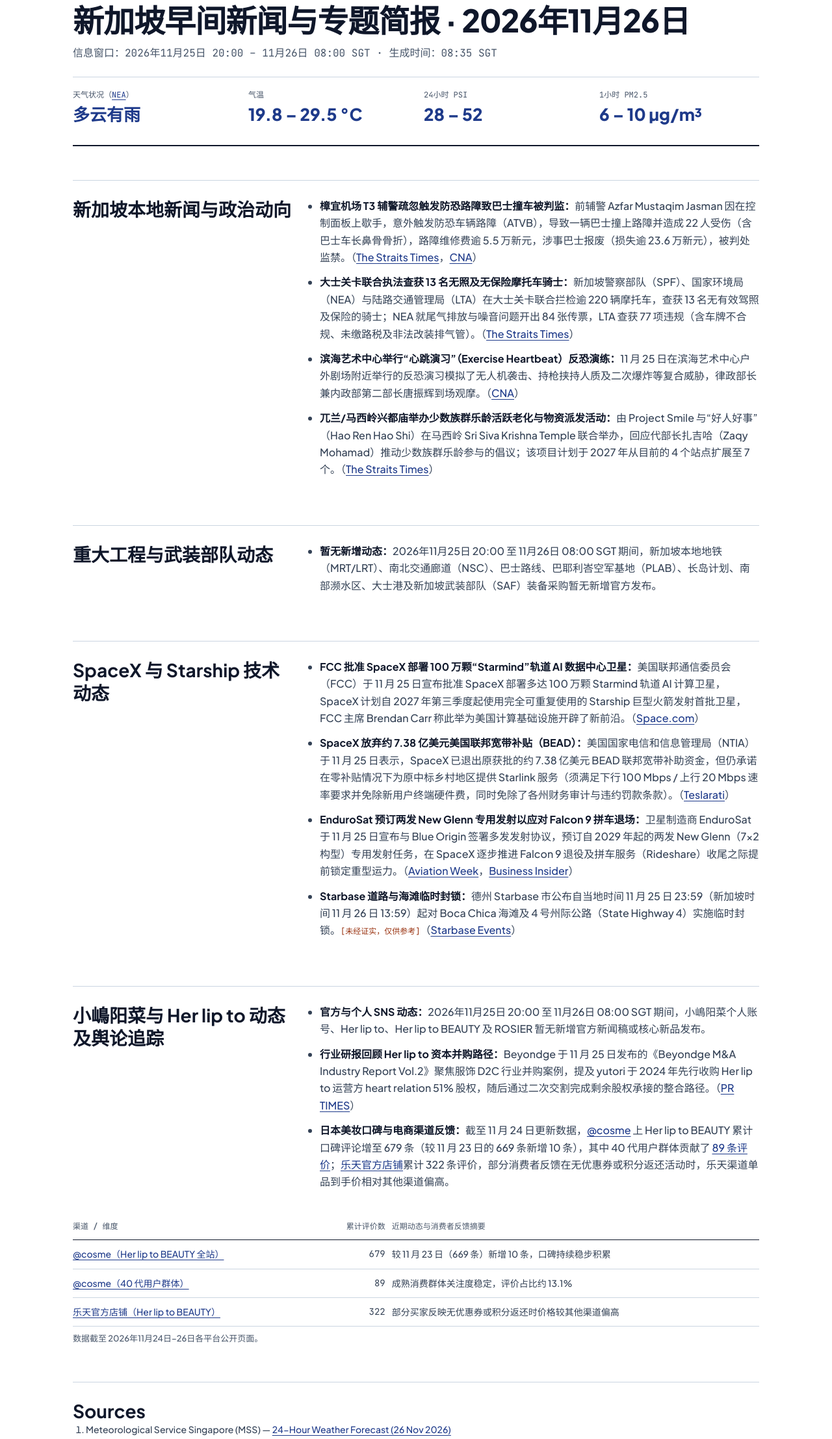
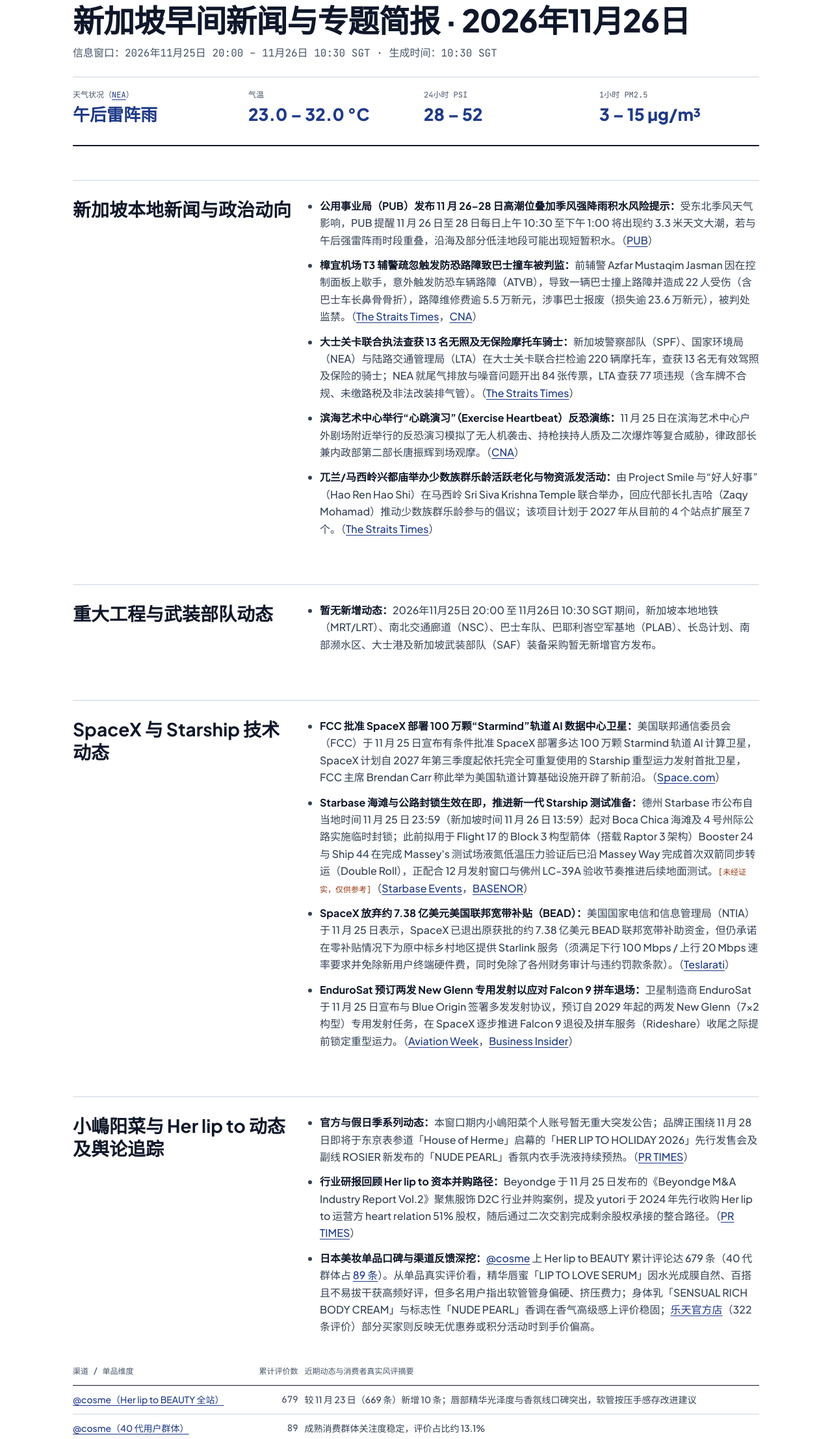
Before and after one commit to jonathanzhuxh/daily-brief, a plain HTML site: page index.html in a window 1280 px wide. Shown: the part 53-2267 px from the top of the page at 65% size. Drawn offline with Linux system fonts and the light colour scheme.

Commit message:
chore(brief): update 2026-11-26 morning brief (test run)

```diff
--- a/index.html
+++ b/index.html
@@ -223,15 +223,15 @@ tr.totals td {
 <main class="page">
   <header class="hero">
     <h1>新加坡早间新闻与专题简报 · 2026年11月26日</h1>
-    <p class="deck">信息窗口：2026年11月25日 20:00 – 11月26日 08:00 SGT · 生成时间：08:35 SGT</p>
+    <p class="deck">信息窗口：2026年11月25日 20:00 – 11月26日 10:30 SGT · 生成时间：10:30 SGT</p>
     <div class="weather-strip">
       <div>
         <div class="metric-label">天气状况（<a href="https://www.nea.gov.sg/" target="_blank" rel="noopener noreferrer">NEA</a>）</div>
-        <div class="metric-val">多云有雨</div>
+        <div class="metric-val">午后雷阵雨</div>
       </div>
       <div>
         <div class="metric-label">气温</div>
-        <div class="metric-val">19.8 – 29.5 °C</div>
+        <div class="metric-val">23.0 – 32.0 °C</div>
       </div>
       <div>
         <div class="metric-label">24小时 PSI</div>
@@ -239,7 +239,7 @@ tr.totals td {
       </div>
       <div>
         <div class="metric-label">1小时 PM2.5</div>
-        <div class="metric-val">6 – 10 µg/m³</div>
+        <div class="metric-val">3 – 15 µg/m³</div>
       </div>
     </div>
   </header>
@@ -250,6 +250,7 @@ tr.totals td {
     </div>
     <div class="col-right">
       <ul>
+        <li><strong>公用事业局（PUB）发布 11 月 26–28 日高潮位叠加季风强降雨积水风险提示：</strong>受东北季风天气影响，PUB 提醒 11 月 26 日至 28 日每日上午 10:30 至下午 1:00 将出现约 3.3 米天文大潮，若与午后强雷阵雨时段重叠，沿海及部分低洼地段可能出现短暂积水。（<a href="https://www.pub.gov.sg/Resources/News-Room/PressReleases/2026/11/Northeast-monsoon-Increased-flood-risks-during-high-tide-events" target="_blank" rel="noopener noreferrer">PUB</a>）</li>
         <li><strong>樟宜机场 T3 辅警疏忽触发防恐路障致巴士撞车被判监：</strong>前辅警 Azfar Mustaqim Jasman 因在控制面板上歇手，意外触发防恐车辆路障（ATVB），导致一辆巴士撞上路障并造成 22 人受伤（含巴士车长鼻骨骨折），路障维修费逾 5.5 万新元，涉事巴士报废（损失逾 23.6 万新元），被判处监禁。（<a href="https://www.straitstimes.com/singapore/courts-crime/jail-for-auxiliary-cop-who-caused-bus-to-collide-into-barrier-at-changi-airport-t3-injuring-22?ai-allowed=1" target="_blank" rel="noopener noreferrer">The Straits Times</a>，<a href="https://www.channelnewsasia.com/singapore/auxiliary-police-officer-jailed-barrier-changi-airport-6580521" target="_blank" rel="noopener noreferrer">CNA</a>）</li>
         <li><strong>大士关卡联合执法查获 13 名无照及无保险摩托车骑士：</strong>新加坡警察部队（SPF）、国家环境局（NEA）与陆路交通管理局（LTA）在大士关卡联合拦检逾 220 辆摩托车，查获 13 名无有效驾照及保险的骑士；NEA 就尾气排放与噪音问题开出 84 张传票，LTA 查获 77 项违规（含车牌不合规、未缴路税及非法改装排气管）。（<a href="https://www.straitstimes.com/singapore/13-unlicensed-uninsured-motorcyclists-caught-after-checks-at-tuas-checkpoint?ai-allowed=1" target="_blank" rel="noopener noreferrer">The Straits Times</a>）</li>
         <li><strong>滨海艺术中心举行“心跳演习”（Exercise Heartbeat）反恐演练：</strong>11 月 25 日在滨海艺术中心户外剧场附近举行的反恐演习模拟了无人机袭击、持枪挟持人质及二次爆炸等复合威胁，律政部长兼内政部第二部长唐振辉到场观摩。（<a href="https://www.channelnewsasia.com/singapore/counterterrorism-exercise-heartbeat-police-esplanade-6578731" target="_blank" rel="noopener noreferrer">CNA</a>）</li>
@@ -264,7 +265,7 @@ tr.totals td {
     </div>
     <div class="col-right">
       <ul>
-        <li><strong>暂无新增动态：</strong>2026年11月25日 20:00 至 11月26日 08:00 SGT 期间，新加坡本地地铁（MRT/LRT）、南北交通廊道（NSC）、巴士路线、巴耶利峇空军基地（PLAB）、长岛计划、南部濒水区、大士港及新加坡武装部队（SAF）装备采购暂无新增官方发布。</li>
+        <li><strong>暂无新增动态：</strong>2026年11月25日 20:00 至 11月26日 10:30 SGT 期间，新加坡本地地铁（MRT/LRT）、南北交通廊道（NSC）、巴士车队、巴耶利峇空军基地（PLAB）、长岛计划、南部濒水区、大士港及新加坡武装部队（SAF）装备采购暂无新增官方发布。</li>
       </ul>
     </div>
   </section>
@@ -275,10 +276,10 @@ tr.totals td {
     </div>
     <div class="col-right">
       <ul>
-        <li><strong>FCC 批准 SpaceX 部署 100 万颗“Starmind”轨道 AI 数据中心卫星：</strong>美国联邦通信委员会（FCC）于 11 月 25 日宣布批准 SpaceX 部署多达 100 万颗 Starmind 轨道 AI 计算卫星，SpaceX 计划自 2027 年第三季度起使用完全可重复使用的 Starship 巨型火箭发射首批卫星，FCC 主席 Brendan Carr 称此举为美国计算基础设施开辟了新前沿。（<a href="https://www.space.com/space-exploration/launches-spacecraft/green-light-for-starmind-spacex-gets-approval-to-deploy-1-million-ai-satellites" target="_blank" rel="noopener noreferrer">Space.com</a>）</li>
+        <li><strong>FCC 批准 SpaceX 部署 100 万颗“Starmind”轨道 AI 数据中心卫星：</strong>美国联邦通信委员会（FCC）于 11 月 25 日宣布有条件批准 SpaceX 部署多达 100 万颗 Starmind 轨道 AI 计算卫星，SpaceX 计划自 2027 年第三季度起依托完全可重复使用的 Starship 重型运力发射首批卫星，FCC 主席 Brendan Carr 称此举为美国轨道计算基础设施开辟了新前沿。（<a href="https://www.space.com/space-exploration/launches-spacecraft/green-light-for-starmind-spacex-gets-approval-to-deploy-1-million-ai-satellites" target="_blank" rel="noopener noreferrer">Space.com</a>）</li>
+        <li><strong>Starbase 海滩与公路封锁生效在即，推进新一代 Starship 测试准备：</strong>德州 Starbase 市公布自当地时间 11 月 25 日 23:59（新加坡时间 11 月 26 日 13:59）起对 Boca Chica 海滩及 4 号州际公路实施临时封锁；此前拟用于 Flight 17 的 Block 3 构型箭体（搭载 Raptor 3 架构）Booster 24 与 Ship 44 在完成 Massey's 测试场液氮低温压力验证后已沿 Massey Way 完成首次双箭同步转运（Double Roll），正配合 12 月发射窗口与佛州 LC-39A 验收节奏推进后续地面测试。<span class="tag-unverified">[未经证实，仅供参考]</span>（<a href="https://www.starbaseevents.com/news" target="_blank" rel="noopener noreferrer">Starbase Events</a>，<a href="https://www.basenor.com/blogs/news/starship-flight-17-pad-39a-debut-and-what-comes-next" target="_blank" rel="noopener noreferrer">BASENOR</a>）</li>
         <li><strong>SpaceX 放弃约 7.38 亿美元美国联邦宽带补贴（BEAD）：</strong>美国国家电信和信息管理局（NTIA）于 11 月 25 日表示，SpaceX 已退出原获批的约 7.38 亿美元 BEAD 联邦宽带补助资金，但仍承诺在零补贴情况下为原中标乡村地区提供 Starlink 服务（须满足下行 100 Mbps / 上行 20 Mbps 速率要求并免除新用户终端硬件费，同时免除了各州财务审计与违约罚款条款）。（<a href="https://www.teslarati.com/spacex-starlink-rejects-fed-subsidy/" target="_blank" rel="noopener noreferrer">Teslarati</a>）</li>
         <li><strong>EnduroSat 预订两发 New Glenn 专用发射以应对 Falcon 9 拼车退场：</strong>卫星制造商 EnduroSat 于 11 月 25 日宣布与 Blue Origin 签署多发发射协议，预订自 2029 年起的两发 New Glenn（7×2 构型）专用发射任务，在 SpaceX 逐步推进 Falcon 9 退役及拼车服务（Rideshare）收尾之际提前锁定重型运力。（<a href="https://aviationweek.com/space/launch-vehicles-propulsion/endurosat-reserves-two-new-glenn-rockets-future-customers" target="_blank" rel="noopener noreferrer">Aviation Week</a>，<a href="https://markets.businessinsider.com/news/stocks/endurosat-signs-multi-launch-agreement-with-blue-origin-for-dedicated-new-glenn-missions-for-its-customers-1036799281" target="_blank" rel="noopener noreferrer">Business Insider</a>）</li>
-        <li><strong>Starbase 道路与海滩临时封锁：</strong>德州 Starbase 市公布自当地时间 11 月 25 日 23:59（新加坡时间 11 月 26 日 13:59）起对 Boca Chica 海滩及 4 号州际公路（State Highway 4）实施临时封锁。<span class="tag-unverified">[未经证实，仅供参考]</span>（<a href="https://www.starbaseevents.com/news" target="_blank" rel="noopener noreferrer">Starbase Events</a>）</li>
       </ul>
     </div>
   </section>
@@ -290,9 +291,9 @@ tr.totals td {
       </div>
       <div class="col-right">
         <ul>
-          <li><strong>官方与个人 SNS 动态：</strong>2026年11月25日 20:00 至 11月26日 08:00 SGT 期间，小嶋阳菜个人账号、Her lip to、Her lip to BEAUTY 及 ROSIER 暂无新增官方新闻稿或核心新品发布。</li>
+          <li><strong>官方与假日季系列动态：</strong>本窗口期内小嶋阳菜个人账号暂无重大突发公告；品牌正围绕 11 月 28 日即将于东京表参道「House of Herme」启幕的「HER LIP TO HOLIDAY 2026」先行发售会及副线 ROSIER 新发布的「NUDE PEARL」香氛内衣手洗液持续预热。（<a href="https://prtimes.jp/main/html/rd/p/000000198.000074953.html" target="_blank" rel="noopener noreferrer">PR TIMES</a>）</li>
           <li><strong>行业研报回顾 Her lip to 资本并购路径：</strong>Beyondge 于 11 月 25 日发布的《Beyondge M&amp;A Industry Report Vol.2》聚焦服饰 D2C 行业并购案例，提及 yutori 于 2024 年先行收购 Her lip to 运营方 heart relation 51% 股权，随后通过二次交割完成剩余股权承接的整合路径。（<a href="https://prtimes.jp/main/html/rd/p/000000006.000192050.html" target="_blank" rel="noopener noreferrer">PR TIMES</a>）</li>
-          <li><strong>日本美妆口碑与电商渠道反馈：</strong>截至 11 月 24 日更新数据，<a href="https://www.cosme.net/brands/124553/review/" target="_blank" rel="noopener noreferrer">@cosme</a> 上 Her lip to BEAUTY 累计口碑评论增至 679 条（较 11 月 23 日的 669 条新增 10 条），其中 40 代用户群体贡献了 <a href="https://www.cosme.net/brands/124553/review/agg-40/agl-49/" target="_blank" rel="noopener noreferrer">89 条评价</a>；<a href="https://review.rakuten.co.jp/review/review/rd/0_423937_423937_0/" target="_blank" rel="noopener noreferrer">乐天官方店铺</a>累计 322 条评价，部分消费者反馈在无优惠券或积分返还活动时，乐天渠道单品到手价相对其他渠道偏高。</li>
+          <li><strong>日本美妆单品口碑与渠道反馈深挖：</strong><a href="https://www.cosme.net/brands/124553/review/" target="_blank" rel="noopener noreferrer">@cosme</a> 上 Her lip to BEAUTY 累计评论达 679 条（40 代群体占 <a href="https://www.cosme.net/brands/124553/review/agg-40/agl-49/" target="_blank" rel="noopener noreferrer">89 条</a>）。从单品真实评价看，精华唇蜜「LIP TO LOVE SERUM」因水光成膜自然、百搭且不易拔干获高频好评，但多名用户指出软管管身偏硬、挤压费力；身体乳「SENSUAL RICH BODY CREAM」与标志性「NUDE PEARL」香调在香气高级感上评价稳固；<a href="https://review.rakuten.co.jp/review/review/rd/0_423937_423937_0/" target="_blank" rel="noopener noreferrer">乐天官方店</a>（322 条评价）部分买家则反映无优惠券或积分活动时到手价偏高。</li>
         </ul>
       </div>
     </div>
@@ -300,16 +301,16 @@ tr.totals td {
       <table>
         <thead>
           <tr>
-            <th>渠道 / 维度</th>
+            <th>渠道 / 单品维度</th>
             <th class="num">累计评价数</th>
-            <th>近期动态与消费者反馈摘要</th>
+            <th>近期动态与消费者真实风评摘要</th>
           </tr>
         </thead>
         <tbody>
           <tr>
             <td><a href="https://www.cosme.net/brands/124553/review/" target="_blank" rel="noopener noreferrer">@cosme（Her lip to BEAUTY 全站）</a></td>
             <td class="num">679</td>
-            <td>较 11 月 23 日（669 条）新增 10 条，口碑持续稳步积累</td>
+            <td>较 11 月 23 日（669 条）新增 10 条；唇部精华光泽度与香氛线口碑突出，软管按压手感存改进建议</td>
           </tr>
           <tr>
             <td><a href="https://www.cosme.net/brands/124553/review/agg-40/agl-49/" target="_blank" rel="noopener noreferrer">@cosme（40 代用户群体）</a></td>
@@ -332,16 +333,19 @@ tr.totals td {
     <ol class="sources-list">
       <li>Meteorological Service Singapore (MSS) — <a href="https://www.weather.gov.sg/weather-forecast-24hrforecast/" target="_blank" rel="noopener noreferrer">24-Hour Weather Forecast (26 Nov 2026)</a></li>
       <li>Haze.sg — <a href="https://www.haze.sg/" target="_blank" rel="noopener noreferrer">Singapore Air Quality PSI &amp; PM2.5 Readings (26 Nov 2026)</a></li>
+      <li>PUB — <a href="https://www.pub.gov.sg/Resources/News-Room/PressReleases/2026/11/Northeast-monsoon-Increased-flood-risks-during-high-tide-events" target="_blank" rel="noopener noreferrer">Northeast Monsoon: Increased Flood Risks During High Tide Events (26–28 Nov 2026)</a></li>
       <li>The Straits Times — <a href="https://www.straitstimes.com/singapore/courts-crime/jail-for-auxiliary-cop-who-caused-bus-to-collide-into-barrier-at-changi-airport-t3-injuring-22?ai-allowed=1" target="_blank" rel="noopener noreferrer">Jail for auxiliary cop who caused bus to collide into barrier at Changi Airport T3, injuring 22</a></li>
       <li>CNA — <a href="https://www.channelnewsasia.com/singapore/auxiliary-police-officer-jailed-barrier-changi-airport-6580521" target="_blank" rel="noopener noreferrer">Auxiliary police officer jailed for causing bus crash at Changi Airport barrier</a></li>
       <li>The Straits Times — <a href="https://www.straitstimes.com/singapore/13-unlicensed-uninsured-motorcyclists-caught-after-checks-at-tuas-checkpoint?ai-allowed=1" target="_blank" rel="noopener noreferrer">13 unlicensed, uninsured motorcyclists caught after checks at Tuas Checkpoint</a></li>
       <li>CNA — <a href="https://www.channelnewsasia.com/singapore/counterterrorism-exercise-heartbeat-police-esplanade-6578731" target="_blank" rel="noopener noreferrer">Counterterrorism Exercise Heartbeat held at Esplanade</a></li>
       <li>The Straits Times — <a href="https://www.straitstimes.com/singapore/health/tailored-active-ageing-programme-grocery-distribution-at-hindu-temple-draw-minority-seniors?ai-allowed=1" target="_blank" rel="noopener noreferrer">Tailored active ageing programme, grocery distribution at Hindu temple draw minority seniors</a></li>
       <li>Space.com — <a href="https://www.space.com/space-exploration/launches-spacecraft/green-light-for-starmind-spacex-gets-approval-to-deploy-1-million-ai-satellites" target="_blank" rel="noopener noreferrer">Green light for Starmind: SpaceX gets approval to deploy 1 million AI satellites</a></li>
+      <li>Starbase Events — <a href="https://www.starbaseevents.com/news" target="_blank" rel="noopener noreferrer">SpaceX and Starbase News &amp; Road Closures</a></li>
+      <li>BASENOR — <a href="https://www.basenor.com/blogs/news/starship-flight-17-pad-39a-debut-and-what-comes-next" target="_blank" rel="noopener noreferrer">Starship Flight 17: Booster 24 &amp; Ship 44 Double Roll, Pad 39A Debut and What Comes Next</a></li>
       <li>Teslarati — <a href="https://www.teslarati.com/spacex-starlink-rejects-fed-subsidy/" target="_blank" rel="noopener noreferrer">SpaceX rejects $738M fed subsidy, betting on Starlink alone</a></li>
       <li>Aviation Week — <a href="https://aviationweek.com/space/launch-vehicles-propulsion/endurosat-reserves-two-new-glenn-rockets-future-customers" target="_blank" rel="noopener noreferrer">EnduroSat Reserves Two New Glenn Rockets For Future Customers</a></li>
       <li>Business Insider — <a href="https://markets.businessinsider.com/news/stocks/endurosat-signs-multi-launch-agreement-with-blue-origin-for-dedicated-new-glenn-missions-for-its-customers-1036799281" target="_blank" rel="noopener noreferrer">EnduroSat Signs Multi-Launch Agreement with Blue Origin for Dedicated New Glenn Missions</a></li>
-      <li>Starbase Events — <a href="https://www.starbaseevents.com/news" target="_blank" rel="noopener noreferrer">SpaceX and Starbase News &amp; Road Closures</a></li>
+      <li>PR TIMES — <a href="https://prtimes.jp/main/html/rd/p/000000198.000074953.html" target="_blank" rel="noopener noreferrer">ROSIER by Her lip to「NUDE PEARL」ランジェリーウォッシュ発表</a></li>
       <li>PR TIMES — <a href="https://prtimes.jp/main/html/rd/p/000000006.000192050.html" target="_blank" rel="noopener noreferrer">Beyondge M&amp;A Industry Report Vol.2</a></li>
       <li>@cosme — <a href="https://www.cosme.net/brands/124553/review/" target="_blank" rel="noopener noreferrer">Her lip to BEAUTY 口碑评价汇总</a> / <a href="https://www.cosme.net/brands/124553/review/agg-40/agl-49/" target="_blank" rel="noopener noreferrer">40代用户评价</a></li>
       <li>Rakuten — <a href="https://review.rakuten.co.jp/review/review/rd/0_423937_423937_0/" target="_blank" rel="noopener noreferrer">Her lip to BEAUTY 乐天官方店铺评价</a></li>
```
Also changed, not shown: 1 other file.
